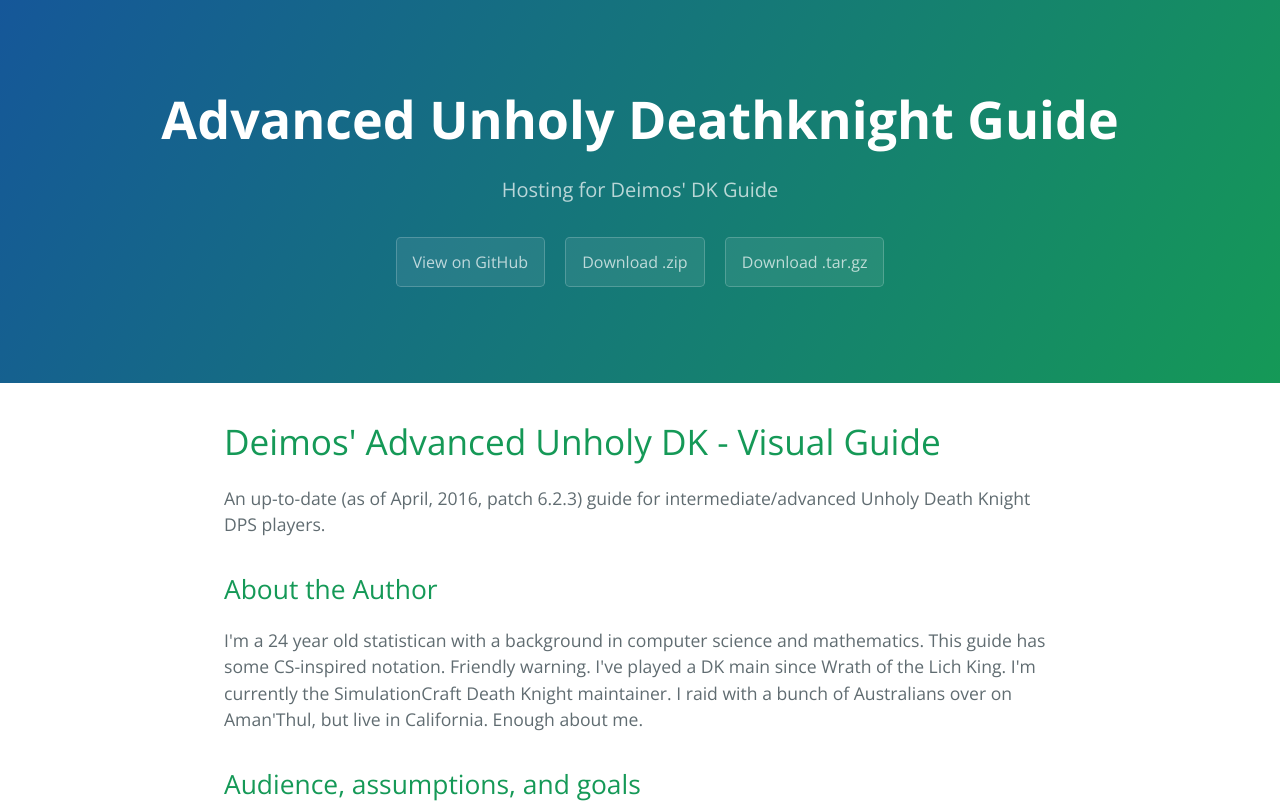
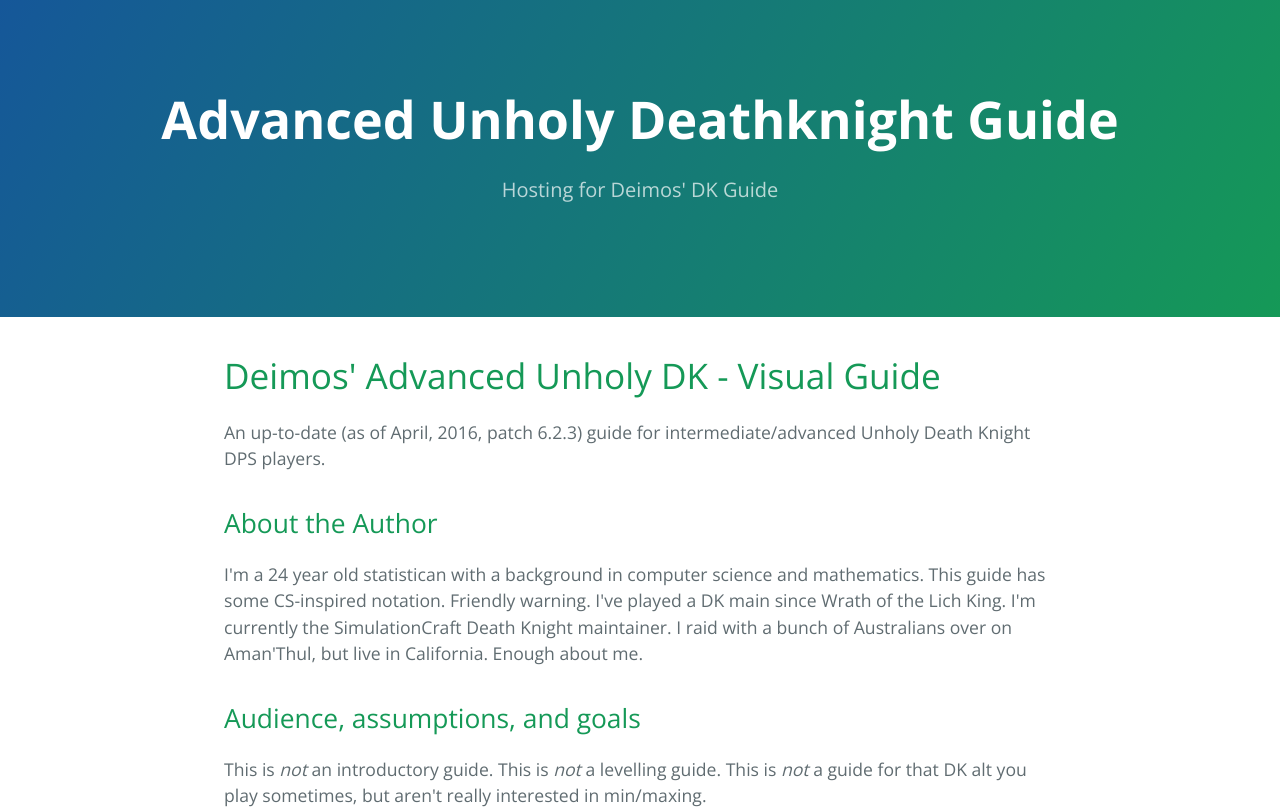
Before and after one commit to mrdmnd/deimoscraft, a plain HTML site: page index.html in a window 1280 px wide. Shown: the top 812 px of the page. Drawn offline with nearby package versions, Linux system fonts and the light colour scheme.

Commit message:
Remove shitty buttons.

```diff
--- a/index.html
+++ b/index.html
@@ -13,9 +13,6 @@
     <section class="page-header">
       <h1 class="project-name">Advanced Unholy Deathknight Guide</h1>
       <h2 class="project-tagline">Hosting for Deimos&#39; DK Guide</h2>
-      <a href="https://github.com/mrdmnd/dkguide" class="btn">View on GitHub</a>
-      <a href="https://github.com/mrdmnd/dkguide/zipball/master" class="btn">Download .zip</a>
-      <a href="https://github.com/mrdmnd/dkguide/tarball/master" class="btn">Download .tar.gz</a>
     </section>
 
     <section class="main-content">
```
